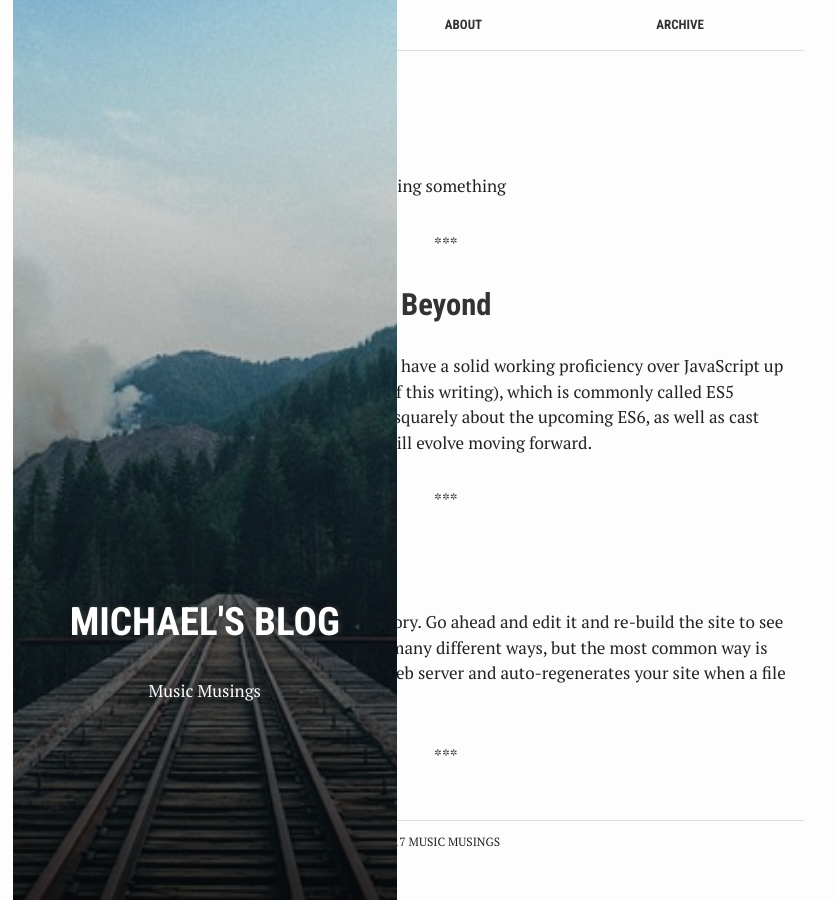
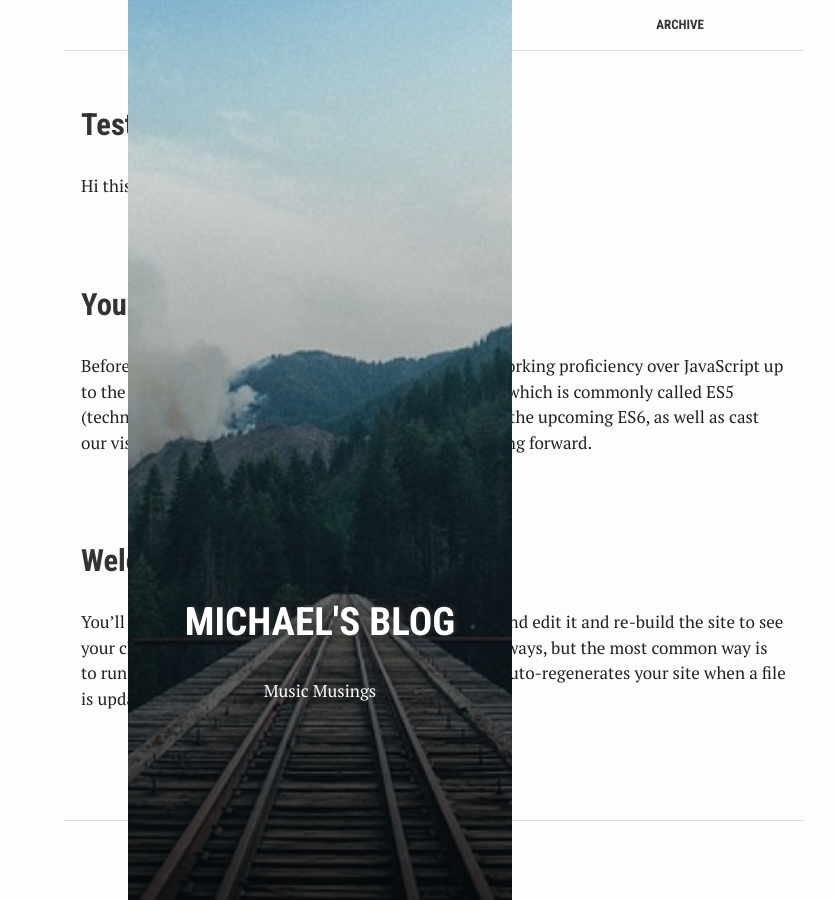
Before and after one commit to moke8198/moke8198.github.io, a Jekyll site: the page built from index.html, in a window 1280 px wide. Shown: the whole page, without its empty margins (0-835 px from the left). Built offline with Jekyll 4.4.1, drawn with Linux system fonts in a browser that asks for light colours.

Commit message:
Update _variables.scss

```diff
--- a/assets/_sass/_variables.scss
+++ b/assets/_sass/_variables.scss
@@ -7,7 +7,7 @@ $aside-width: 30%;
 $content-wrapper-width: 62%;
 $article-max-width: 740px;
 $post-margin-left: 5%;
-$aside-margin-left: 1%;
+$aside-margin-left: 10%;
 
 $img: "../img";
 $js: "../js";
```
